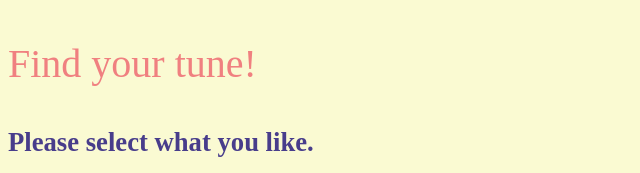
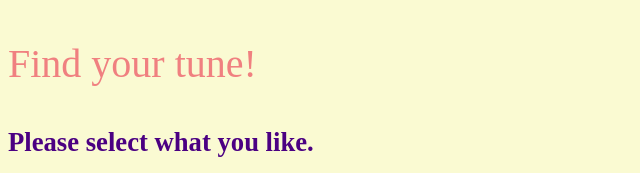
Before and after one commit to jiministezlee/jiministezlee.github.io, a plain HTML site: page index.html in a window 1280 px wide. Shown: the top 173 px of the page, without its empty margins (0-640 px from the left). Drawn offline with Linux system fonts and the light colour scheme.

Commit message:
Change color three

```diff
--- a/css/style.css
+++ b/css/style.css
@@ -6,7 +6,7 @@ p{
   	font-size:30pt;
 }
 h1{
-	color:#483D8B;
+	color:#4B0082;
 	font-size:20pt;
 }
 li{
```
